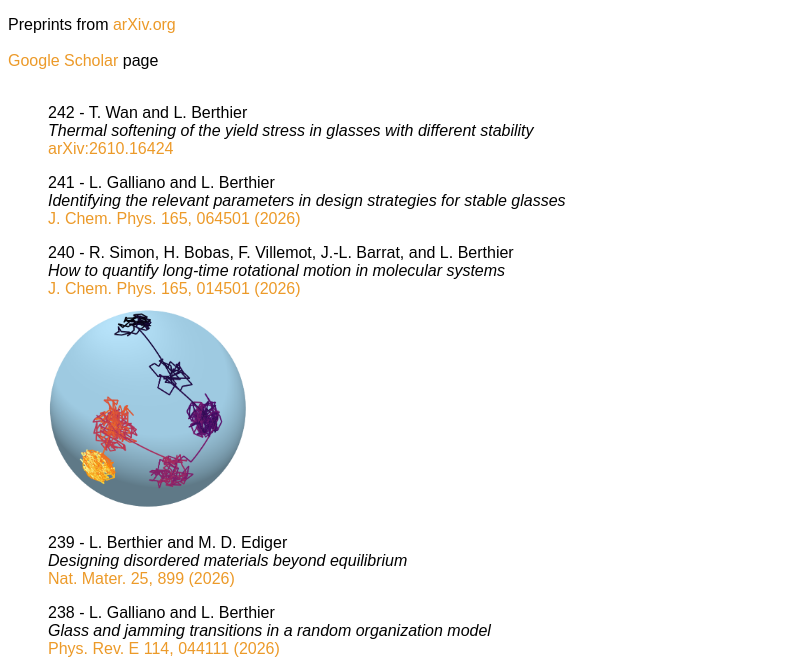
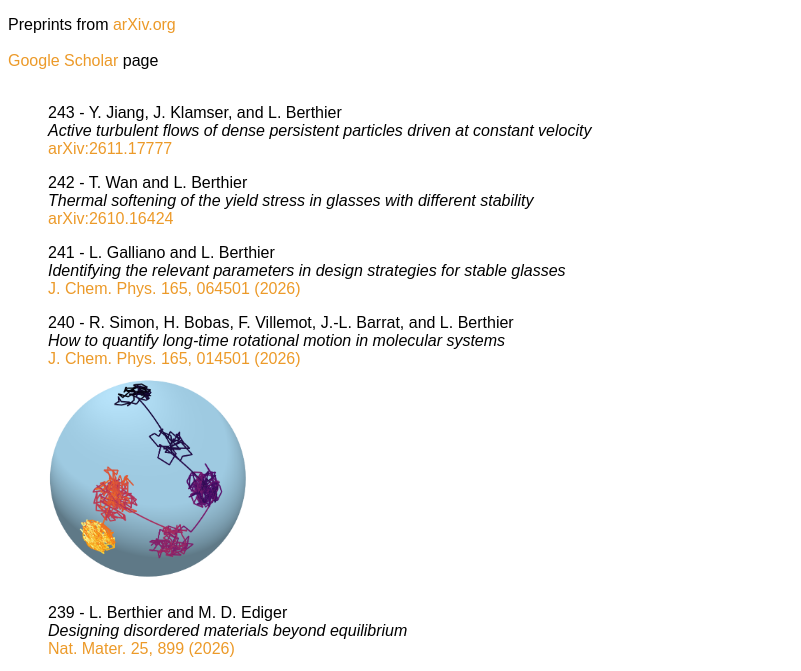
Before and after one commit to ludovicberthier/ludovicberthier.github.io, a plain HTML site: page divers/papers.html in a window 1280 px wide. Shown: the part 83-754 px from the top of the page, without its empty margins (0-801 px from the left). Drawn offline with Linux system fonts and the light colour scheme.

Commit message:
Update papers.html

```diff
--- a/divers/papers.html
+++ b/divers/papers.html
@@ -32,6 +32,10 @@ Preprints from <a href="http://arxiv.org/a/berthier_l_1">arXiv.org</a>
 <br><br>
 
 <ul>
+
+<p> 243 - Y. Jiang, J. Klamser, and L. Berthier
+<br><i> Active turbulent flows of dense persistent particles driven at constant velocity </i>
+<br> <a href="https://arxiv.org/abs/2611.17777"> arXiv:2611.17777 </a>
 
 <p> 242 - T. Wan and L. Berthier
 <br><i> Thermal softening of the yield stress in glasses with different stability </i>
```
